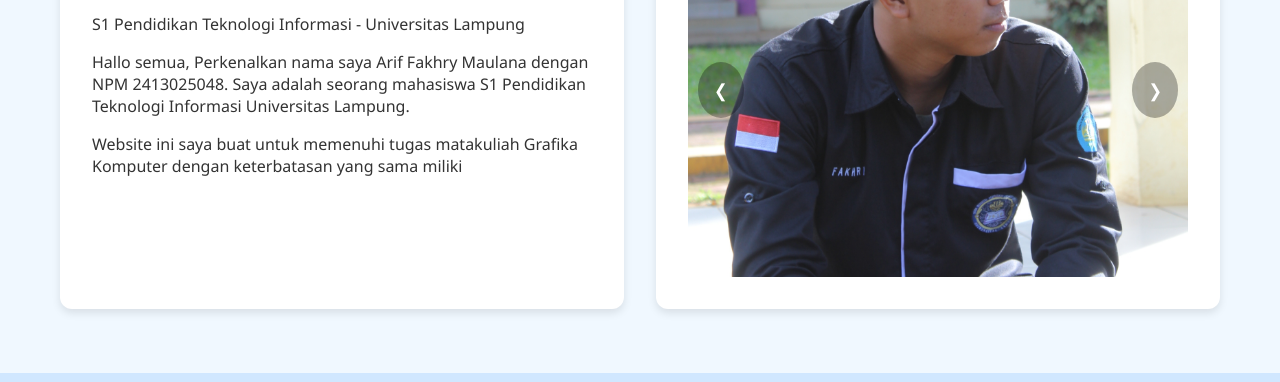
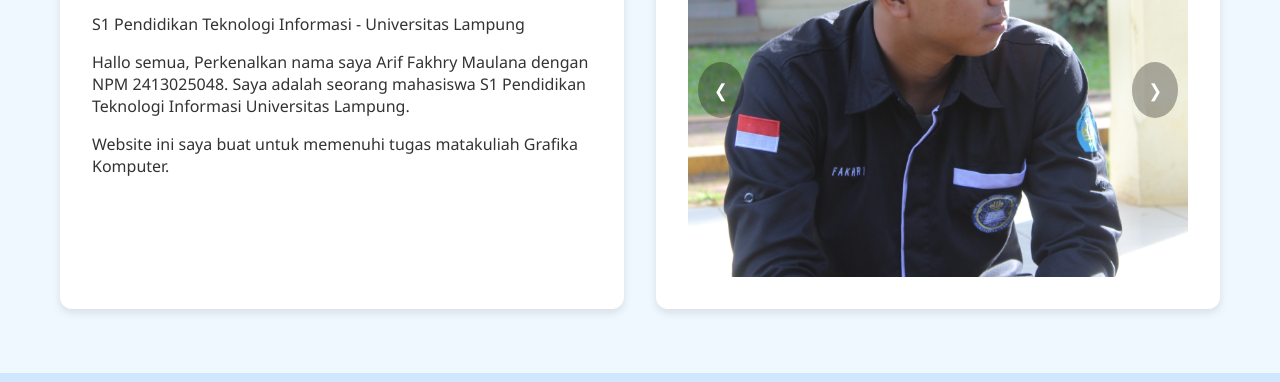
Before and after one commit to 2413025048ArifFakhryMa/Website-Personal, a plain HTML site: page index.html in a window 1280 px wide. Shown: the part 227-609 px from the top of the page. Drawn offline with Linux system fonts and the light colour scheme.

Commit message:
Update index.html

```diff
--- a/index.html
+++ b/index.html
@@ -42,8 +42,7 @@
                     <p>S1 Pendidikan Teknologi Informasi - Universitas Lampung</p>
                     <p>Hallo semua, Perkenalkan nama saya Arif Fakhry Maulana dengan NPM 2413025048. Saya adalah seorang
                         mahasiswa S1 Pendidikan Teknologi Informasi Universitas Lampung.</p>
-                    <p>Website ini saya buat untuk memenuhi tugas matakuliah Grafika Komputer dengan
-                        keterbatasan yang sama miliki</p>
+                    <p>Website ini saya buat untuk memenuhi tugas matakuliah Grafika Komputer.</p>
                 </div>
 
                 <div class="slideshow-box fade-in-section">
```
